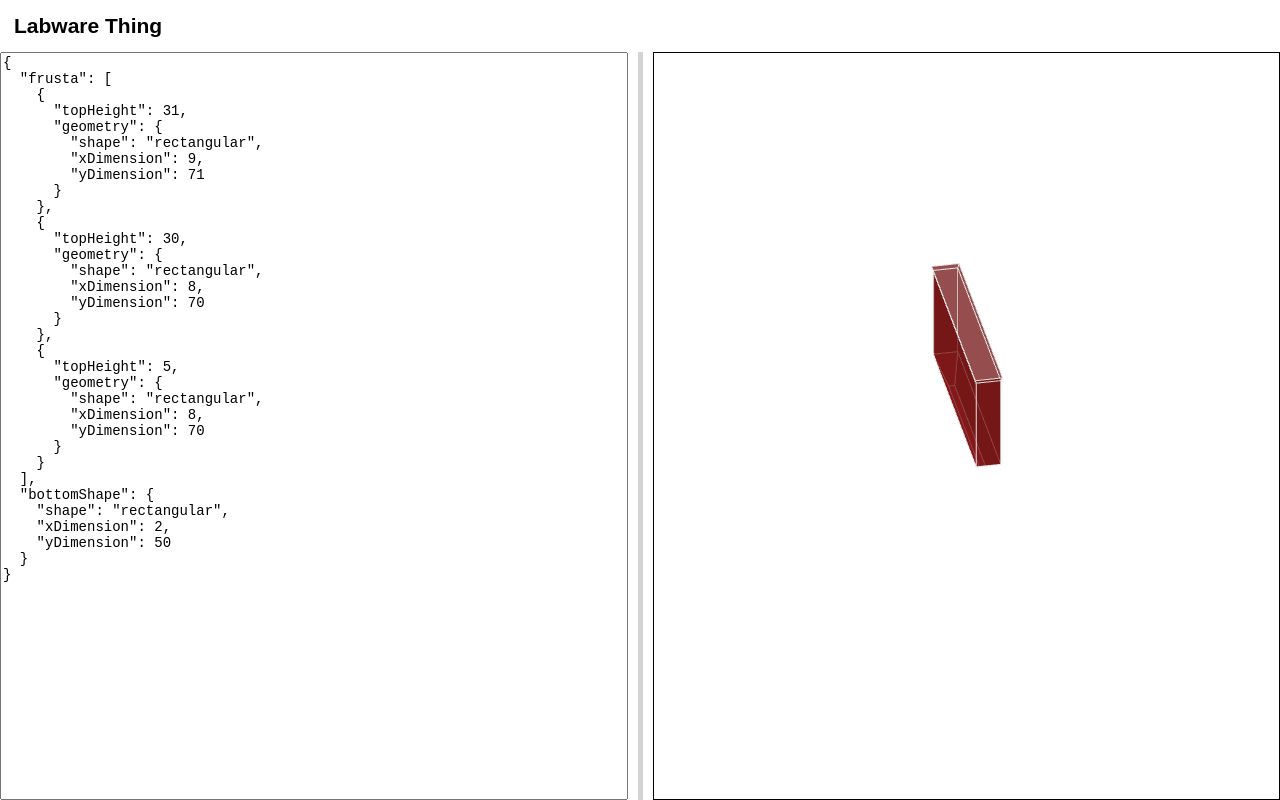
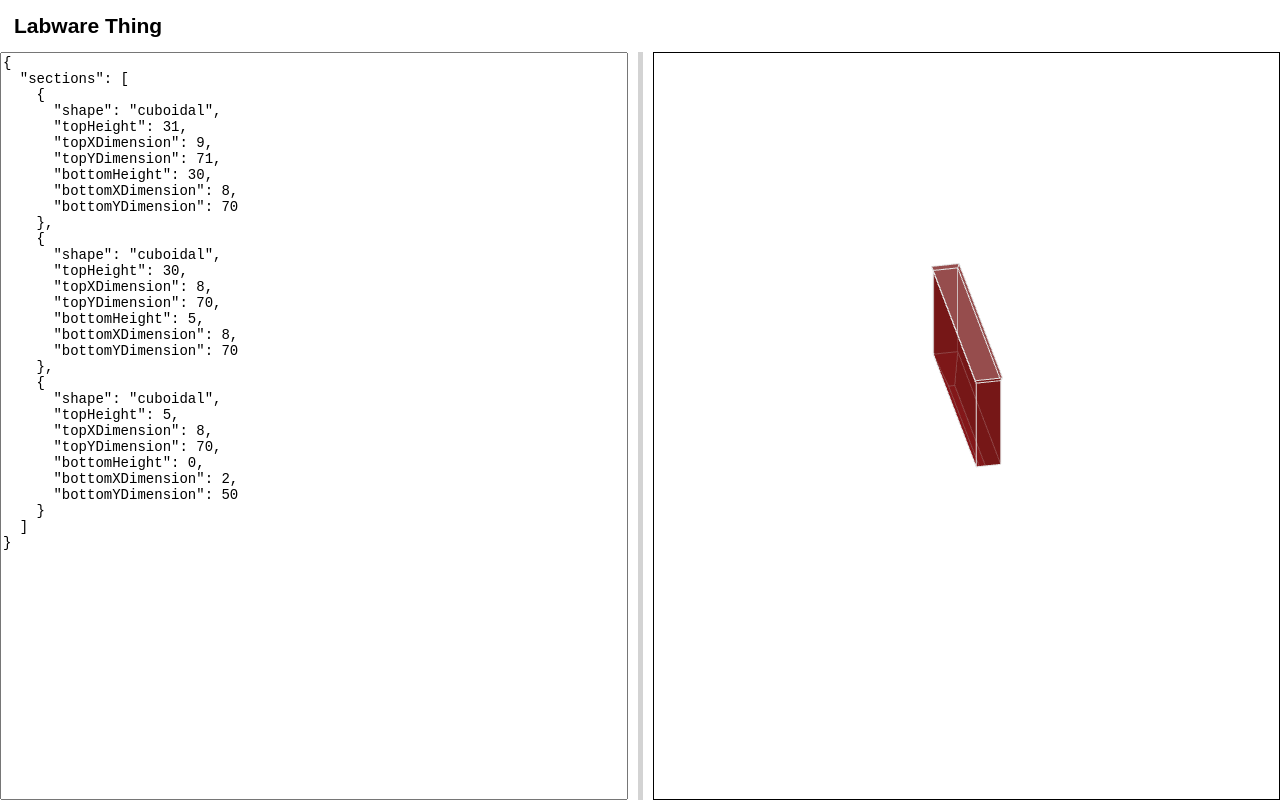
Before and after one commit to SyntaxColoring/labview, a React (Vite) app: page / in a window 1280 px wide. Built offline with nearby package versions, Linux system fonts and the light colour scheme.

Commit message:
Update to latest labware schema.

```diff
--- a/src/3d/WellGeometry.tsx
+++ b/src/3d/WellGeometry.tsx
@@ -1,49 +1,44 @@
 import { Edges, Html, Line } from "@react-three/drei";
 import React from "react";
 import { DoubleSide, Shape as ThreeShape } from "three";
-import { Labware } from "../opentrons/labware";
+import type { InnerLabwareGeometry } from "../opentrons/labware";
 import { MeshProps } from "@react-three/fiber";
 
 import classes from "./WellGeometry.module.css";
-
-export type WellGeometry = NonNullable<Labware["innerLabwareGeometry"]>;
 
 // TODO: Come up with a way to resolve the "geometry" term overloading between Opentrons
 // labware definitions and three.js.
 export default function RectangularWellGeometry({
   wellGeometry,
 }: {
-  wellGeometry: WellGeometry;
+  wellGeometry: InnerLabwareGeometry;
 }): React.JSX.Element {
-  const { bottomShape, frusta: unsortedFrusta } = wellGeometry;
-  const frustaBottomToTop = unsortedFrusta.sort(
+  const { sections: unsortedSections } = wellGeometry;
+  const sectionsBottomToTop = unsortedSections.sort(
     (a, b) => a.topHeight - b.topHeight,
   );
+  const bottomSection: (typeof sectionsBottomToTop)[number] | undefined =
+    sectionsBottomToTop[0];
 
   return (
     <group>
-      {bottomShape.shape === "rectangular" && (
+      {bottomSection?.shape === "cuboidal" && (
         <RectangularFloor
-          xDimension={bottomShape.xDimension}
-          yDimension={bottomShape.yDimension}
+          xDimension={bottomSection.bottomXDimension}
+          yDimension={bottomSection.bottomYDimension}
         />
       )}
-      {frustaBottomToTop.map((frustum, index) => {
-        const bottomZ =
-          index === 0 ? 0 : frustaBottomToTop[index - 1].topHeight;
-        const bottomCrossSection =
-          index === 0 ? bottomShape : frustaBottomToTop[index - 1].geometry;
-
-        return bottomCrossSection.shape === "rectangular" &&
-          frustum.geometry.shape === "rectangular" ? (
+      {sectionsBottomToTop.map((section, index) => {
+        return section.shape === "cuboidal" ? (
           <RectangularFrustum
             key={index}
-            topXDimension={frustum.geometry.xDimension}
-            topYDimension={frustum.geometry.yDimension}
-            bottomXDimension={bottomCrossSection.xDimension}
-            bottomYDimension={bottomCrossSection.yDimension}
-            zDimension={frustum.topHeight - bottomZ}
-            position={[0, 0, bottomZ]}
+            topXDimension={section.topXDimension}
+            topYDimension={section.topYDimension}
+            bottomXDimension={section.bottomXDimension}
+            bottomYDimension={section.bottomYDimension}
+            // TODO: This may invite rounding errors. Convert to top/bottom z-coord pair.
+            zDimension={section.topHeight - section.bottomHeight}
+            position={[0, 0, section.bottomHeight]}
           />
         ) : null;
       })}
--- a/src/App.tsx
+++ b/src/App.tsx
@@ -2,12 +2,15 @@ import React from "react";
 
 import classes from "./App.module.css";
 import DefinitionInput from "./DefinitionInput";
-import { labware, Labware } from "./opentrons/labware";
 import { ZodIssue } from "zod";
 import Viewport from "./Viewport";
 
 import exampleInput from "./opentrons/exampleWellGeometry.json";
 import { Panel, PanelGroup, PanelResizeHandle } from "react-resizable-panels";
+import {
+  type InnerLabwareGeometry,
+  innerLabwareGeometry,
+} from "./opentrons/labware";
 
 export default function App() {
   const [input, setInput] = React.useState<string>(
@@ -47,16 +50,16 @@ export default function App() {
 function parseDefinition(
   rawInput: string,
 ):
-  | { type: "success"; result: Labware["innerLabwareGeometry"] }
+  | { type: "success"; result: InnerLabwareGeometry }
   | { type: "error"; message: string } {
-  let parsedJSON: string;
+  let parsedJSON: unknown;
   try {
     parsedJSON = JSON.parse(rawInput);
   } catch (e) {
     return { type: "error", message: e instanceof Error ? e.message : "" };
   }
 
-  const result = labware.shape.innerLabwareGeometry.safeParse(parsedJSON);
+  const result = innerLabwareGeometry.safeParse(parsedJSON);
 
   if (result.success) {
     return { type: "success", result: result.data };
--- a/src/Viewport.tsx
+++ b/src/Viewport.tsx
@@ -3,8 +3,7 @@ import React from "react";
 import { OrbitControls, OrthographicCamera } from "@react-three/drei";
 import { Canvas } from "@react-three/fiber";
 
-import { Labware } from "./opentrons/labware";
-
+import type { InnerLabwareGeometry } from "./opentrons/labware";
 import RectangularWellGeometry from "./3d/WellGeometry";
 
 import classes from "./Viewport.module.css";
@@ -12,7 +11,7 @@ import classes from "./Viewport.module.css";
 export default function Viewport({
   definition,
 }: {
-  definition: Labware["innerLabwareGeometry"] | null;
+  definition: InnerLabwareGeometry | null;
 }): React.JSX.Element {
   const [orbitCenterX, orbitCenterY, orbitCenterZ] = [0, 0, 0];
 
--- a/src/opentrons/exampleWellGeometry.json
+++ b/src/opentrons/exampleWellGeometry.json
@@ -1,33 +1,31 @@
 {
-  "frusta": [
+  "sections": [
     {
+      "shape": "cuboidal",
       "topHeight": 31,
-      "geometry": {
-        "shape": "rectangular",
-        "xDimension": 9,
-        "yDimension": 71
-      }
+      "topXDimension": 9,
+      "topYDimension": 71,
+      "bottomHeight": 30,
+      "bottomXDimension": 8,
+      "bottomYDimension": 70
     },
     {
+      "shape": "cuboidal",
       "topHeight": 30,
-      "geometry": {
-        "shape": "rectangular",
-        "xDimension": 8,
-        "yDimension": 70
-      }
+      "topXDimension": 8,
+      "topYDimension": 70,
+      "bottomHeight": 5,
+      "bottomXDimension": 8,
+      "bottomYDimension": 70
     },
     {
+      "shape": "cuboidal",
       "topHeight": 5,
-      "geometry": {
-        "shape": "rectangular",
-        "xDimension": 8,
-        "yDimension": 70
-      }
+      "topXDimension": 8,
+      "topYDimension": 70,
+      "bottomHeight": 0,
+      "bottomXDimension": 2,
+      "bottomYDimension": 50
     }
-  ],
-  "bottomShape": {
-    "shape": "rectangular",
-    "xDimension": 2,
-    "yDimension": 50
-  }
+  ]
 }
--- a/src/opentrons/labware.ts
+++ b/src/opentrons/labware.ts
@@ -1,73 +1,48 @@
-// Minimal schema validation and TypeScript bindings for the labware definition schema.
-// TODO: Figure out a way to install opentrons-shared-data in this project and use its bindings.
+/*
+Minimal schema validation and TypeScript bindings for Opentrons labware definitions.
+(Or parts of Opentrons labware definitions, anyway.)
+
+Unfortunately, we have to hand-write our own Zod bindings, instead of using something
+like Ajv to directly validate against the Opentrons JSON Schema. Because JSON Schema
+has no discriminated unions, the error messages are unusably bad for interactive editing.
+
+Most recently updated for this upstream revision:
+https://github.com/Opentrons/opentrons/blob/44e030b5da88d4edb54525ca1a35b49c461a3a14/shared-data/labware/schemas/3.json
+*/
 
 import { z } from "zod";
 
-const wellCommon = z.object({
-  depth: z.number(),
-  x: z.number(),
-  y: z.number(),
-  z: z.number(),
-  geometryDefinitionId: z.string().nullable().optional(),
+const spherical = z.object({
+  shape: z.literal("spherical"),
+  radiusOfCurvature: z.number(),
+  topHeight: z.number(),
+  bottomHeight: z.number(),
 });
 
-const rectangularWell = wellCommon.extend({
-  shape: z.literal("rectangular"),
-  xDimension: z.number(),
-  yDimension: z.number(),
+const conical = z.object({
+  shape: z.literal("conical"),
+  bottomDiameter: z.number(),
+  topDiameter: z.number(),
+  topHeight: z.number(),
+  bottomHeight: z.number(),
 });
 
-const circularWell = wellCommon.extend({
-  shape: z.literal("circular"),
-  diameter: z.number(),
-  depth: z.number(),
+const cuboidal = z.object({
+  shape: z.literal("cuboidal"),
+  bottomXDimension: z.number(),
+  bottomYDimension: z.number(),
+  topXDimension: z.number(),
+  topYDimension: z.number(),
+  topHeight: z.number(),
+  bottomHeight: z.number(),
 });
 
-const well = z.discriminatedUnion("shape", [rectangularWell, circularWell]);
+// TODO: Add squaredcone and roundedcuboid.
 
-const circularCrossSection = z.object({
-  shape: z.literal("circular"),
-  diameter: z.number(),
+export const innerLabwareGeometry = z.object({
+  sections: z.array(
+    z.discriminatedUnion("shape", [spherical, conical, cuboidal]),
+  ),
 });
 
-const rectangularCrossSection = z.object({
-  shape: z.literal("rectangular"),
-  xDimension: z.number(),
-  yDimension: z.number(),
-});
-
-const sphericalSegment = z.object({
-  shape: z.literal("spherical"),
-  radiusOfCurvature: z.number(),
-  depth: z.number(),
-});
-
-const boundedSection = z.object({
-  geometry: z.discriminatedUnion("shape", [
-    circularCrossSection,
-    rectangularCrossSection,
-  ]),
-  topHeight: z.number(),
-});
-
-export const labware = z.object({
-  dimensions: z.object({
-    xDimension: z.number(),
-    yDimension: z.number(),
-    zDimension: z.number(),
-  }),
-  wells: z.record(z.string(), well),
-  innerLabwareGeometry: z
-    .object({
-      frusta: z.array(boundedSection),
-      bottomShape: z.discriminatedUnion("shape", [
-        circularCrossSection,
-        rectangularCrossSection,
-        sphericalSegment,
-      ]),
-    })
-    .nullable()
-    .optional(),
-});
-
-export type Labware = z.infer<typeof labware>;
+export type InnerLabwareGeometry = z.infer<typeof innerLabwareGeometry>;
```
